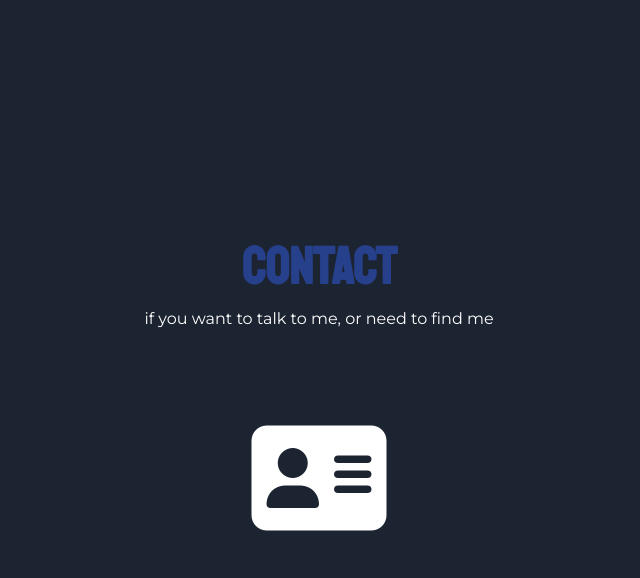
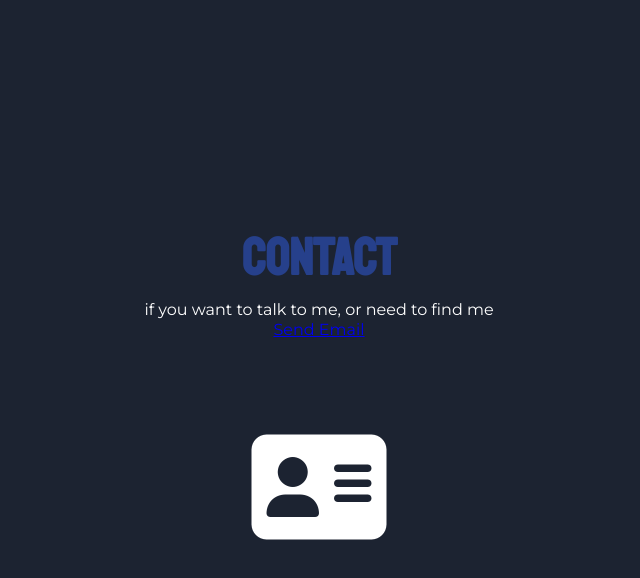
Before and after one commit to Abu-Tareq-Rony/Portfolio, a plain HTML site: page index.html in a window 1280 px wide. Shown: the part 2321-2899 px from the top of the page, without its empty margins (321-961 px from the left). Drawn offline with Linux system fonts and the light colour scheme; a script that the page names is missing.

Commit message:
Update index.html

```diff
--- a/index.html
+++ b/index.html
@@ -46,7 +46,6 @@ Created in 09/2020
                         </header>
                         <p id="p-sub">If you wanna know who I am...</p>
                         <p id="ajust-first-p">I'm Mohammad Abu Tareq Rony, and I'm learning to data science and getting to know new technologies.</p>
-                        <p>I am studying and learning programming to become a data scientists, so far all I have learned was self-taught, watching online courses, video classes and reading documentation. And as we know that the best way to learn is by practicing, I created this portfolio and a repository on GitHub to practice my knowledge and share everything I am learning with programming and also with other technologies that I learn on the way and that I can share. Soon, I will add new projects here or in my repository.</p>
                         <p id="ajust-p">My current knowledge in languages / technologies is:</p>
                         <h1 class="tec-title">PYTHON - R - SPSS - TABLEAU - HTML - CSS -MS EXCEL - BOOTSTRAP-C PROGRAMMING</h1>
                         <a href="https://github.com/TareqRony" target="_blank"><button class="buttons-page">GITHUB <i class="fab fa-github"></i></button></a>
@@ -100,7 +99,7 @@ Created in 09/2020
                         <h2 class="app-title text-center">CONTACT</h2>
                     </header>
                     <p>if you want to talk to me, or need to find me</p>
-                    <a href="mailto:abutareqrony@gmail.com" target="_blank"><h1 class="text-center icontact"><i class="fas fa-address-card"></i></h1></a>
+                    <a href="mailto:abutareqrony@gmail.com" target="_blank">Send Email<h1 class="text-center icontact"><i class="fas fa-address-card"></i></h1></a>
                 </div>
             </section>
         </main>
```
